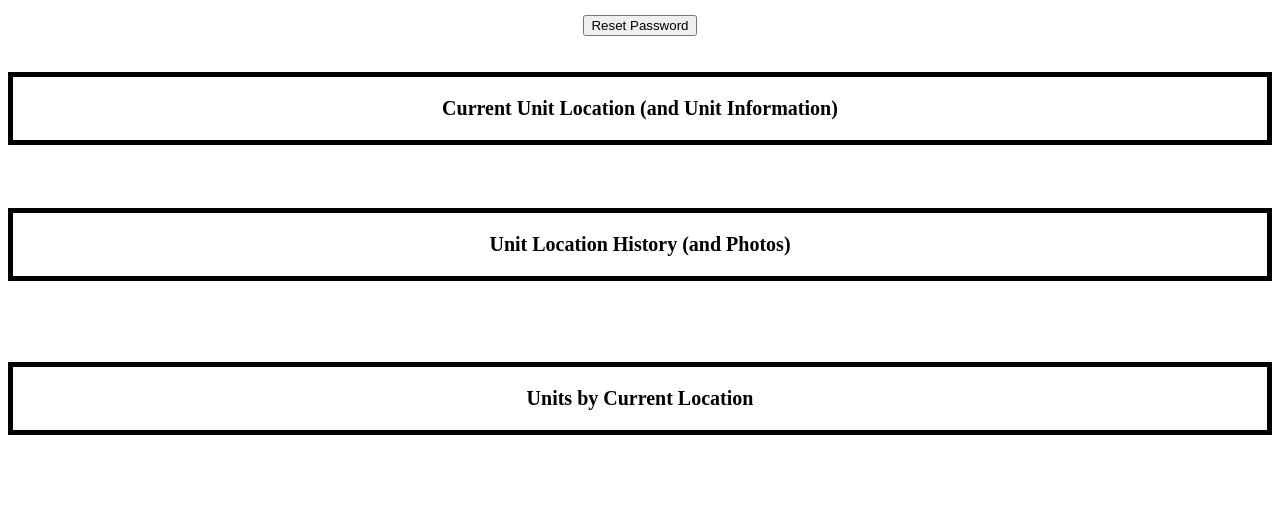
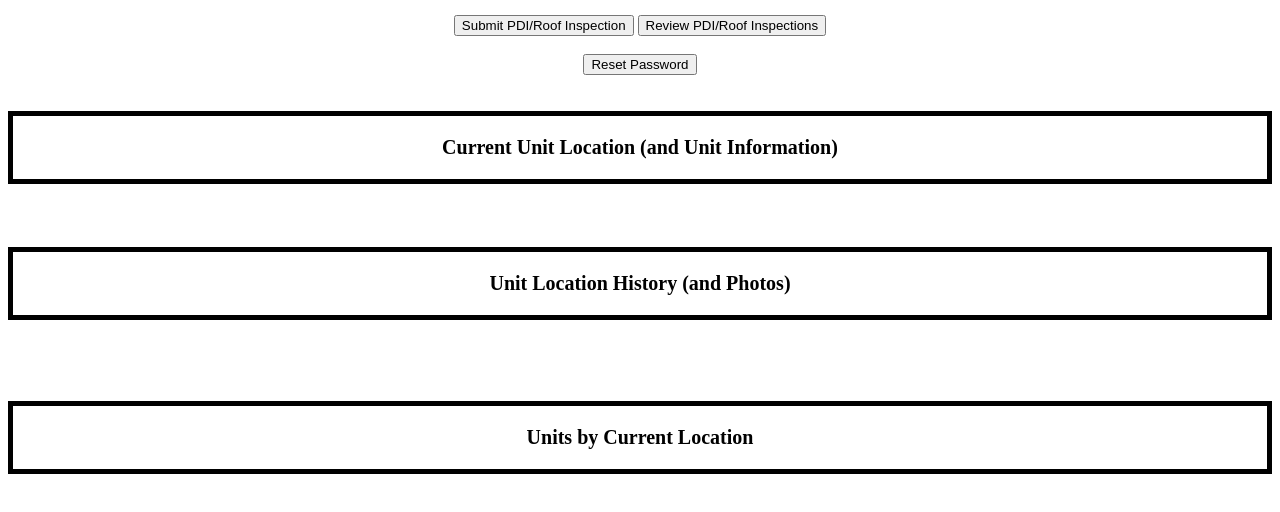
Before and after one commit to PetesTrailerMart/InventoryDashboard, a plain HTML site: page index.html in a window 1280 px wide. Shown: the part 158-670 px from the top of the page. Drawn offline with Linux system fonts and the light colour scheme.

Commit message:
Update index.html

```diff
--- a/index.html
+++ b/index.html
@@ -83,6 +83,10 @@ text-align: center;
 <button type="button button1" onclick="window.open('https://c0hct975.caspio.com/dp/a76ca00097ca24be9fc840ee8b7a');">Report Inventory</button>
 <br>
 <br>
+<button type="button button1" onclick="window.open('https://c0hct975.caspio.com/dp/a76ca0002ba5323270c8409db3b3');">Submit PDI/Roof Inspection</button>
+<button type="button button1" onclick="window.open('https://c0hct975.caspio.com/dp/a76ca0001ecad79295744ad999ed');">Review PDI/Roof Inspections</button>
+<br>
+<br>
 <button type="button button1" onclick="window.open('https://c0hct975.caspio.app/users/8715vc/settings');">Reset Password</button>
 <br>
 <br>
```
